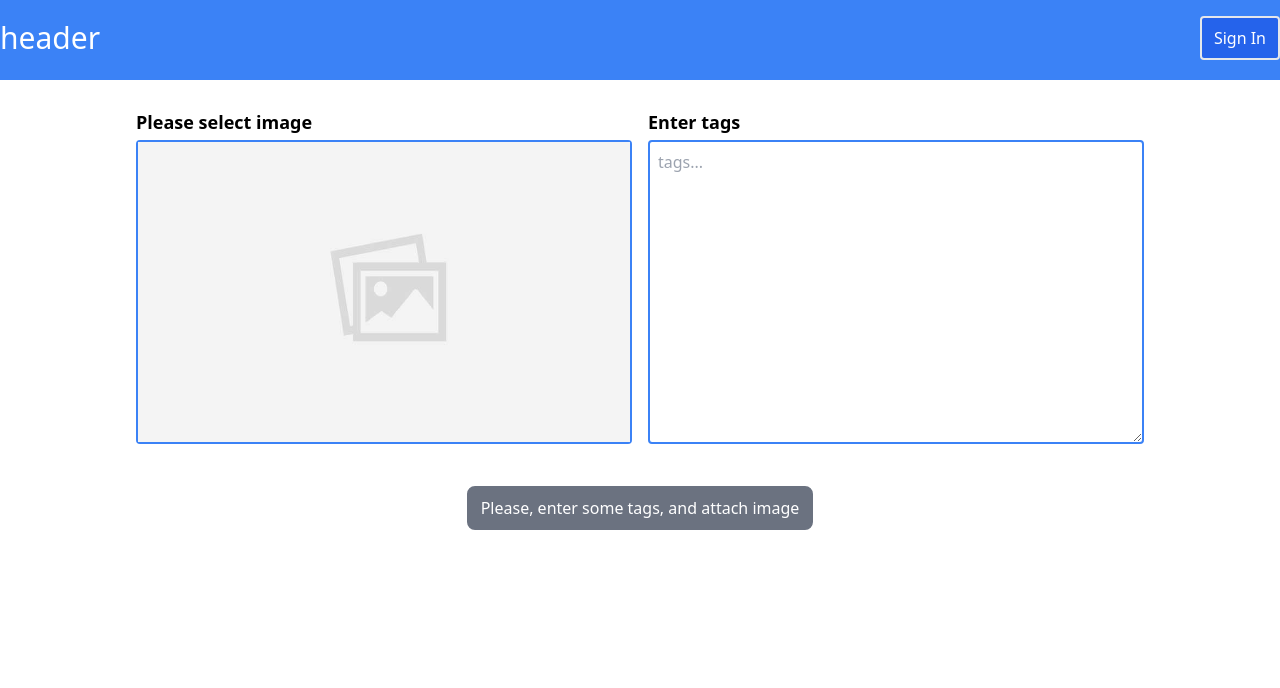
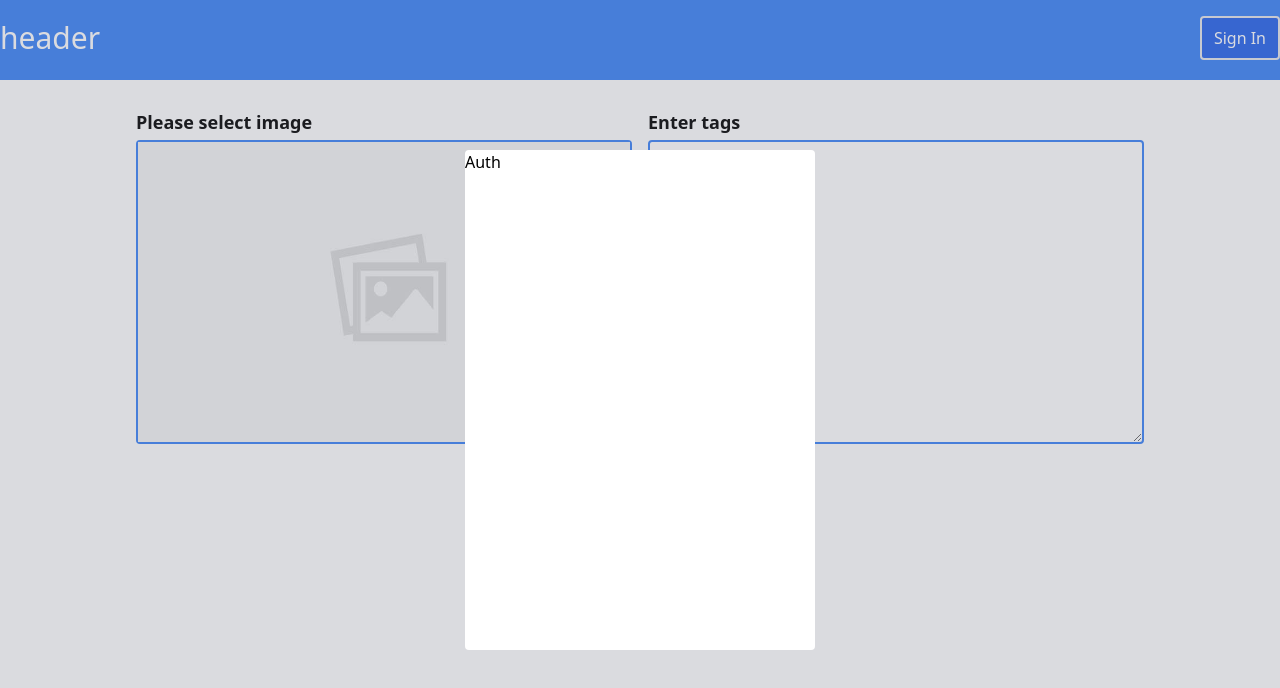
Before and after one commit to MaxUser99/internship, a React (Create React App) app: page / in a window 1280 px wide. Both pictures are taken after a click on the button "Sign In". Shown: the top 688 px of the page. Built offline with nearby package versions, Linux system fonts and the light colour scheme.

Commit message:
create ui store

```diff
--- a/src/components/App/App.js
+++ b/src/components/App/App.js
@@ -1,3 +1,4 @@
+import AuthModal from '../AuthModal/AuthModal';
 import Header from '../Header/Header';
 import ImageBlock from '../ImageBlock/ImageBlock';
 import SubmitButton from '../SubmitButton/SubmitButton';
@@ -13,6 +14,7 @@ function App() {
         <TextBlock className="flex flex-col w-full m-2"/>
       </div>
       <SubmitButton />
+      <AuthModal />
     </div>
   );
 }
--- /dev/null
+++ b/src/components/AuthModal/AuthModal.js
@@ -0,0 +1,23 @@
+import { observer } from "mobx-react-lite";
+import uiStore, { MODALS } from "../../store/uiStore";
+import styles from './AuthModal.module.css';
+
+const AuthModal = () => {
+  const { openedModal, openModal } = uiStore;
+
+  const closeHandler = () => openModal(null);
+
+  console.log({ openedModal   })
+  if (openedModal !== MODALS.AUTH) return null;
+
+  return (
+    <>
+      <div className={`${styles.form} inset-center container bg-white`}>
+        <h2>Auth</h2>
+      </div>
+      <div onClick={closeHandler} className="backface cursor-pointer" />
+    </>
+  );
+}
+
+export default observer(AuthModal);
--- /dev/null
+++ b/src/components/AuthModal/AuthModal.module.css
@@ -0,0 +1,6 @@
+.form {
+  @apply rounded;
+  z-index: 200;
+  width: 350px;
+  height: 500px;
+}
--- a/src/components/Header/Header.js
+++ b/src/components/Header/Header.js
@@ -1,16 +1,23 @@
+import uiStore, { MODALS } from "../../store/uiStore";
+import userStore from "../../store/userStore";
+
 function Header({ className }) {
-  const isLoggedIn = false;
+  const { user } = userStore;
+  const { openModal } = uiStore;
+
+  const openAuthModal = () => openModal(MODALS.AUTH);
+
+  const isLoggedIn = !!user;
 
   return (
     <div className={`${className} bg-blue-500`}>
       <div className="container flex items-center justify-between mx-auto py-4">
         <h1 className="text-3xl text-white">header</h1>
-
         {
           isLoggedIn
             ? <p>user is logged in</p>
             : <div>
-              <button className="btn-loggin">
+              <button onClick={openAuthModal} className="btn-loggin">
                 Sign In
               </button>
             </div>
--- a/src/index.css
+++ b/src/index.css
@@ -7,9 +7,24 @@
     min-width: 44px;
   }
 
+  .inset-center {
+    position: absolute;
+    top: 50%;
+    left: 50%;
+    transform: translate(-50%, -50%);
+  }
+
   .attached-img {
     min-height: 300px;
     max-height: 500px;
+  }
+
+  .backface {
+    @apply bg-gray-500 bg-opacity-25;
+    position: fixed;
+    width: 100%;
+    height: 100%;
+    z-index: 100;
   }
 
   .btn-loggin {
--- /dev/null
+++ b/src/store/uiStore.js
@@ -0,0 +1,20 @@
+import { makeAutoObservable } from 'mobx';
+
+export const MODALS = {
+  AUTH: "AUTH"
+};
+
+class UiStore {
+  openedModal = null;
+
+  constructor() {
+    makeAutoObservable(this);
+  }
+
+  openModal = (modalName) => {
+    this.openedModal = modalName;
+  }
+}
+
+const uiStore = new UiStore();
+export default uiStore;
```
